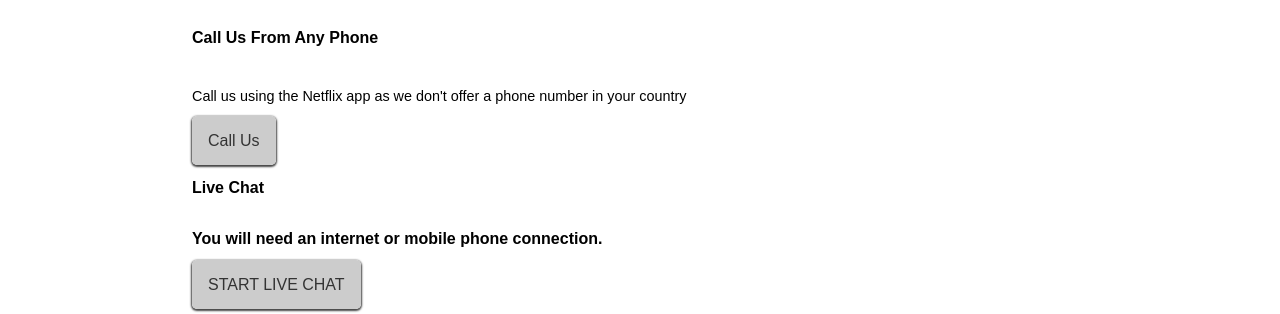
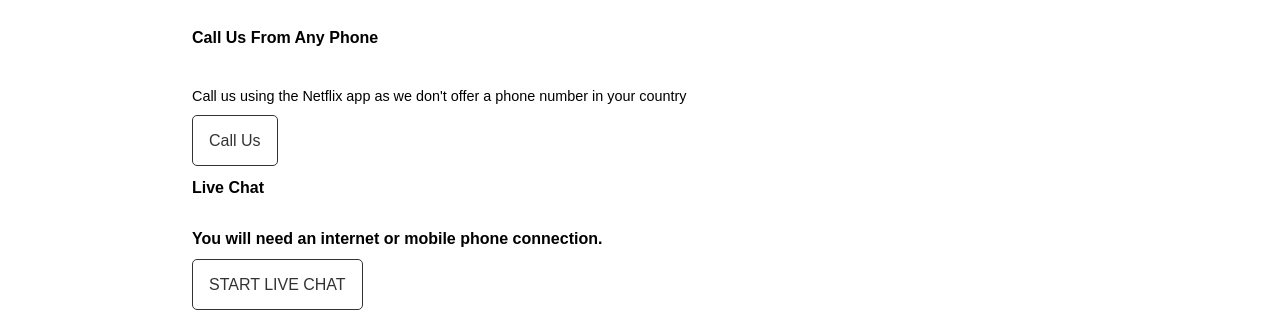
Before and after one commit to FelTech-hub/netflix-clone, a plain HTML site: page index.html in a window 1280 px wide. Shown: the part 666-980 px from the top of the page. Drawn offline with Linux system fonts and the light colour scheme.

Commit message:
netflix clone

```diff
--- a/styles/style.css
+++ b/styles/style.css
@@ -132,11 +132,10 @@ section .py-5 {
 }
 
 .btn-btn-white {
-    background-color: #ccc;
+ border: 1px solid #333;
     padding: 1rem 1rem;
     text-decoration: none;
     color: #333;
-    box-shadow: 0 1px 2px 1px #444;
     border-radius: 5px;
     text-align: center;
 }
```
